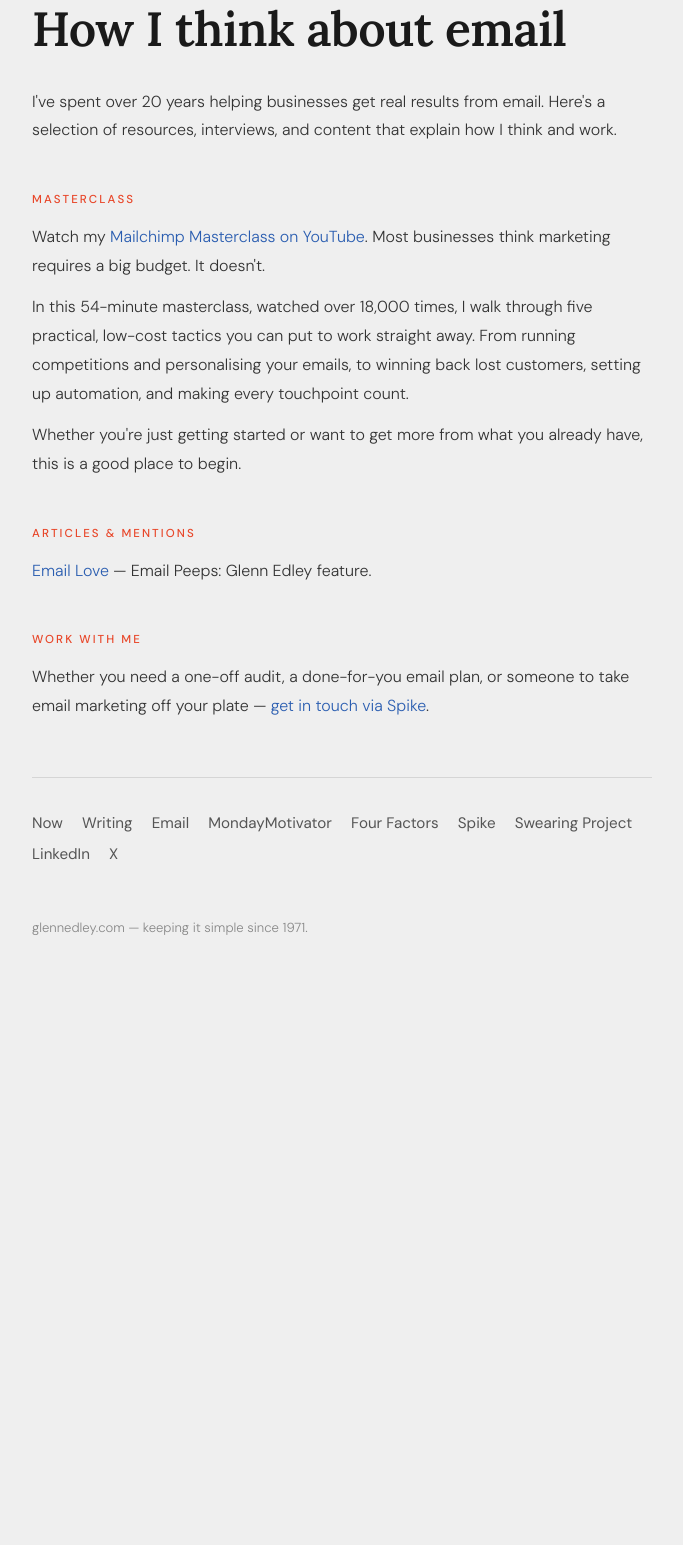
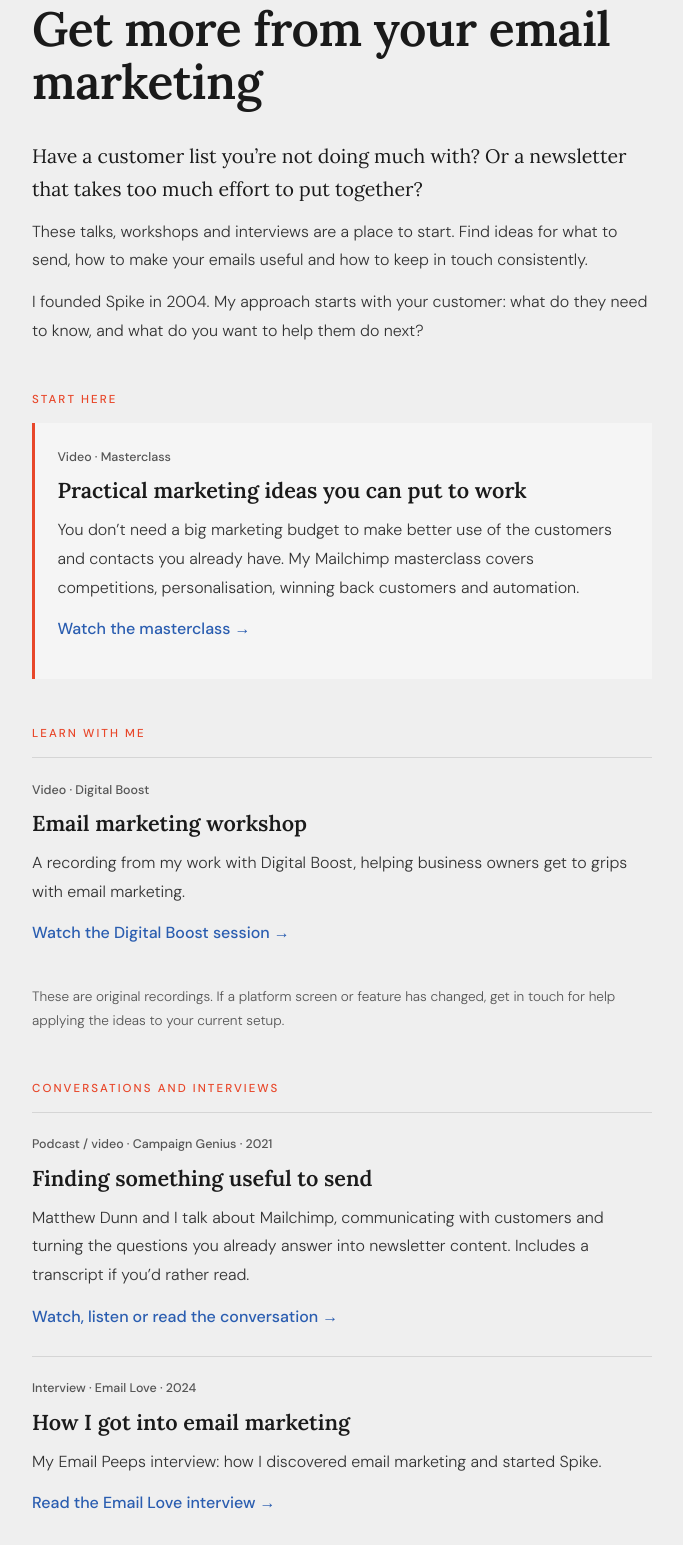
Before and after one commit to spikedev137/glennedley-site, an Astro site: page /email in a window 1280 px wide. Shown: the part 141-1686 px from the top of the page, without its empty margins (298-981 px from the left). Before the commit the page ends 1157 px from the top, so only its background shows below. Built offline with nearby package versions, Linux system fonts and the light colour scheme; Astro itself is replaced by a stand-in of ours.

Commit message:
Expand email resources page with workshops, interviews and client story

```diff
--- a/src/pages/email.astro
+++ b/src/pages/email.astro
@@ -2,19 +2,78 @@
 import BaseLayout from '../layouts/BaseLayout.astro';
 ---
 
-<BaseLayout title="Email – Glenn Edley" description="How Glenn Edley thinks about email marketing.">
+<BaseLayout title="Email marketing talks and resources – Glenn Edley" description="Practical email marketing talks, workshops and interviews from Glenn Edley. Find ideas for your next email, or get help through Spike.">
   <span class="back"><a href="/">← Glenn Edley</a></span>
-  <h1>How I think about email</h1>
-  <p>I've spent over 20 years helping businesses get real results from email. Here's a selection of resources, interviews, and content that explain how I think and work.</p>
+  <h1>Get more from your email marketing</h1>
+  <p class="lead">Have a customer list you’re not doing much with? Or a newsletter that takes too much effort to put together?</p>
+  <p>These talks, workshops and interviews are a place to start. Find ideas for what to send, how to make your emails useful and how to keep in touch consistently.</p>
+  <p>I founded Spike in 2004. My approach starts with your customer: what do they need to know, and what do you want to help them do next?</p>
 
-  <h2>Masterclass</h2>
-  <p>Watch my <a href="https://youtu.be/Xjrn4iKYeXk?si=LRGlhRCLOJmwqfAl" target="_blank" rel="noopener">Mailchimp Masterclass on YouTube</a>. Most businesses think marketing requires a big budget. It doesn't.</p>
-  <p>In this 54-minute masterclass, watched over 18,000 times, I walk through five practical, low-cost tactics you can put to work straight away. From running competitions and personalising your emails, to winning back lost customers, setting up automation, and making every touchpoint count.</p>
-  <p>Whether you're just getting started or want to get more from what you already have, this is a good place to begin.</p>
+  <section aria-labelledby="start-here">
+    <h2 id="start-here">Start here</h2>
+    <article class="resource featured">
+      <p class="resource-type">Video · Masterclass</p>
+      <h3>Practical marketing ideas you can put to work</h3>
+      <p>You don’t need a big marketing budget to make better use of the customers and contacts you already have. My Mailchimp masterclass covers competitions, personalisation, winning back customers and automation.</p>
+      <p><a class="resource-link" href="https://youtu.be/Xjrn4iKYeXk" target="_blank" rel="noopener">Watch the masterclass →</a></p>
+    </article>
+  </section>
 
-  <h2>Articles &amp; Mentions</h2>
-  <p><a href="https://emaillove.com/email-peeps-54-glenn-edley" target="_blank" rel="noopener">Email Love</a> — Email Peeps: Glenn Edley feature.</p>
+  <section aria-labelledby="workshops">
+    <h2 id="workshops">Learn with me</h2>
+    <article class="resource">
+      <p class="resource-type">Video · Digital Boost</p>
+      <h3>Email marketing workshop</h3>
+      <p>A recording from my work with Digital Boost, helping business owners get to grips with email marketing.</p>
+      <p><a class="resource-link" href="https://www.youtube.com/watch?v=GEm5vxosM68" target="_blank" rel="noopener">Watch the Digital Boost session →</a></p>
+    </article>
+    <p class="recording-note">These are original recordings. If a platform screen or feature has changed, get in touch for help applying the ideas to your current setup.</p>
+  </section>
 
-  <h2>Work with me</h2>
-  <p>Whether you need a one-off audit, a done-for-you email plan, or someone to take email marketing off your plate — <a href="https://spike.co.nz" target="_blank" rel="noopener">get in touch via Spike</a>.</p>
+  <section aria-labelledby="conversations">
+    <h2 id="conversations">Conversations and interviews</h2>
+    <article class="resource">
+      <p class="resource-type">Podcast / video · Campaign Genius · 2021</p>
+      <h3>Finding something useful to send</h3>
+      <p>Matthew Dunn and I talk about Mailchimp, communicating with customers and turning the questions you already answer into newsletter content. Includes a transcript if you’d rather read.</p>
+      <p><a class="resource-link" href="https://campaigngenius.io/futureofemail/2021/glenn-edley" target="_blank" rel="noopener">Watch, listen or read the conversation →</a></p>
+    </article>
+    <article class="resource">
+      <p class="resource-type">Interview · Email Love · 2024</p>
+      <h3>How I got into email marketing</h3>
+      <p>My Email Peeps interview: how I discovered email marketing and started Spike.</p>
+      <p><a class="resource-link" href="https://emaillove.com/email-peeps-54-glenn-edley" target="_blank" rel="noopener">Read the Email Love interview →</a></p>
+    </article>
+  </section>
+
+  <section aria-labelledby="practice">
+    <h2 id="practice">Email in practice</h2>
+    <article class="resource">
+      <p class="resource-type">Client story · Mailchimp</p>
+      <h3>Keeping customers in the loop at EquipOutdoors</h3>
+      <p>Mailchimp’s feature on my work with EquipOutdoors, an outdoor retailer that needed a more consistent way to tell customers about products and promotions.</p>
+      <p><a class="resource-link" href="https://mailchimp.com/resources/consistent-cash-man/" target="_blank" rel="noopener">Read the client story →</a></p>
+    </article>
+  </section>
+
+  <section class="help" aria-labelledby="get-help">
+    <h2 id="get-help">Put it into practice</h2>
+    <h3>Want help with your email?</h3>
+    <p>If you’ve got a list you’re not using, a Mailchimp question or emails that keep slipping down the to-do list, tell us what’s happening.</p>
+    <p>At Spike, we help you work out what needs attention and can build, send and improve your emails for you.</p>
+    <p><a class="button" href="https://spike.co.nz/contact-spike/" target="_blank" rel="noopener">Talk to Spike about your email →</a></p>
+  </section>
 </BaseLayout>
+
+<style>
+  .resource { border-top: 1px solid var(--line); padding: 1.3rem 0 0.7rem; }
+  .featured { border-left: 3px solid var(--accent); border-top: 0; background: #fff6; padding: 1.4rem; }
+  h3 { font-family: 'Lora', Georgia, serif; font-size: 1.35rem; font-weight: 600; line-height: 1.4; margin-bottom: 0.65rem; }
+  .resource-type { color: var(--mid); font-size: 0.78rem; font-weight: 500; margin-bottom: 0.45rem; }
+  .resource-link { font-weight: 500; }
+  .recording-note { color: var(--mid); font-size: 0.85rem; margin-top: 0.8rem; }
+  .help { border-top: 1px solid var(--line); margin-top: 2.2rem; }
+  .button { display: inline-block; background: var(--text); color: #fff; padding: 0.7rem 1rem; font-weight: 500; margin-top: 0.4rem; }
+  .button:hover { background: #333; text-decoration: none; }
+  a:focus-visible { outline: 2px solid var(--link); outline-offset: 4px; }
+</style>
```
